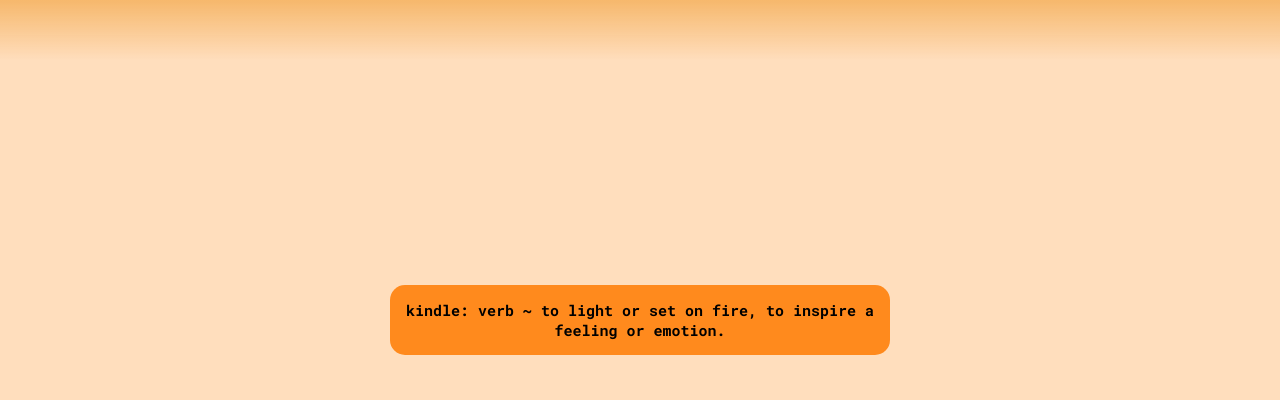
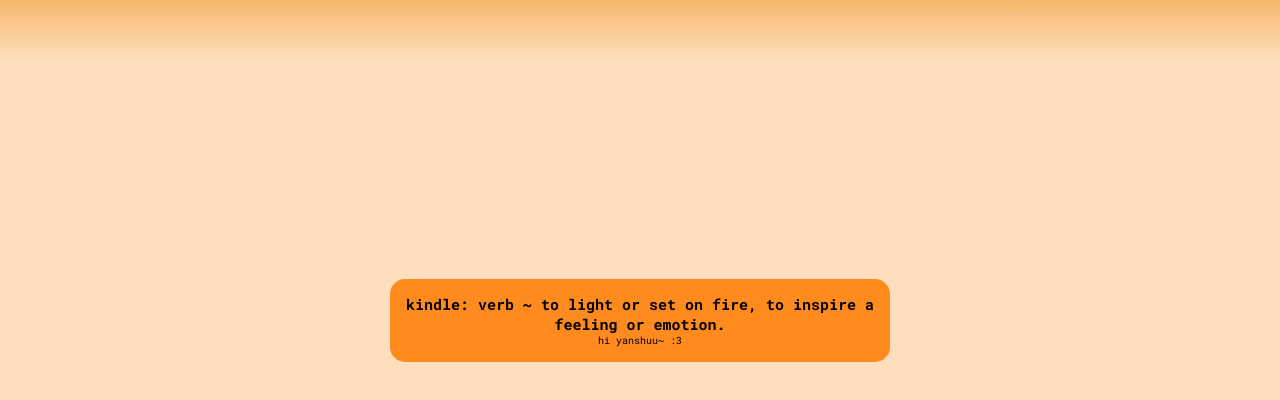
Before and after one commit to densdevel/kindled, a plain HTML site: page dist/index.html in a window 1280 px wide. Shown: the part 80-480 px from the top of the page. Drawn offline with Linux system fonts and the light colour scheme.

```diff
--- a/dist/index.html
+++ b/dist/index.html
@@ -28,6 +28,7 @@
   <section id="hero">
     <div class="container">
       <h1>kindle: verb ~ to light or set on fire, to inspire a feeling or emotion.</h1>
+      <p>hi yanshuu~ :3</p>
     </div>
   </section>
 </body>
--- a/scss/style.scss
+++ b/scss/style.scss
@@ -114,5 +114,10 @@
    background: var(--primary-color);
    border-radius: 15px;
    padding: 15px;
+
+   p {
+      font-size: 13px;
+      padding-top: 15px;
+   }
   }
 }
```
Also changed, not shown: scss/_tools.scss (line endings or trailing spaces).
